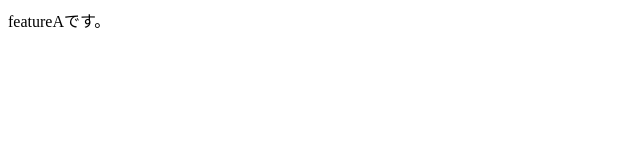
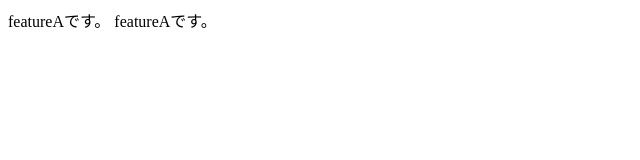
Before and after one commit to ls-kim/test-squash-merge, a plain HTML site: page index.html in a window 1280 px wide. Shown: the whole page, without its empty margins (0-640 px from the left). Drawn offline with Linux system fonts and the light colour scheme.

Commit message:
LS_KODAWARI-A html記載②

```diff
--- a/index.html
+++ b/index.html
@@ -7,5 +7,6 @@
   </head>
   <body>
     featureAです。
+    featureAです。
   </body>
 </html>
```
